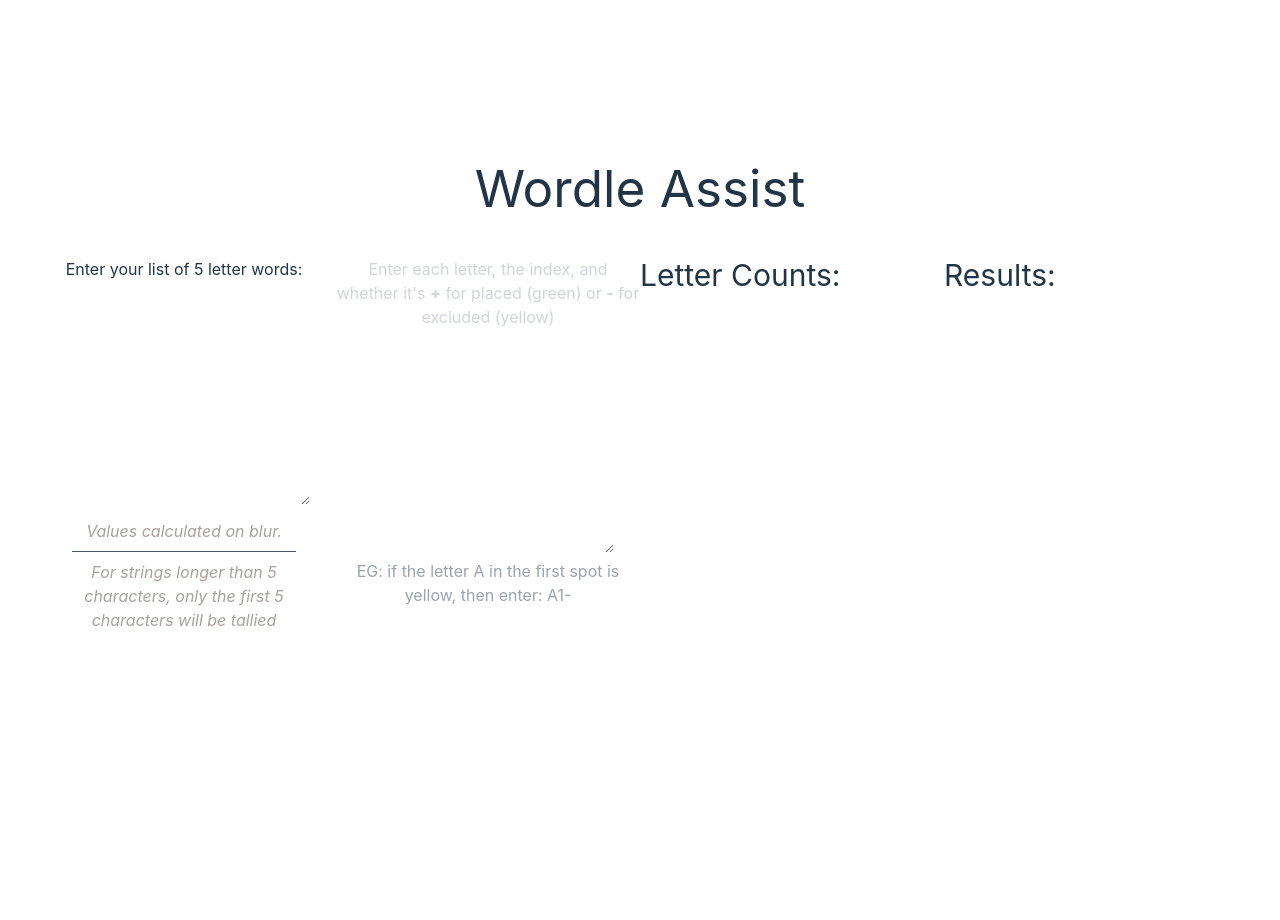
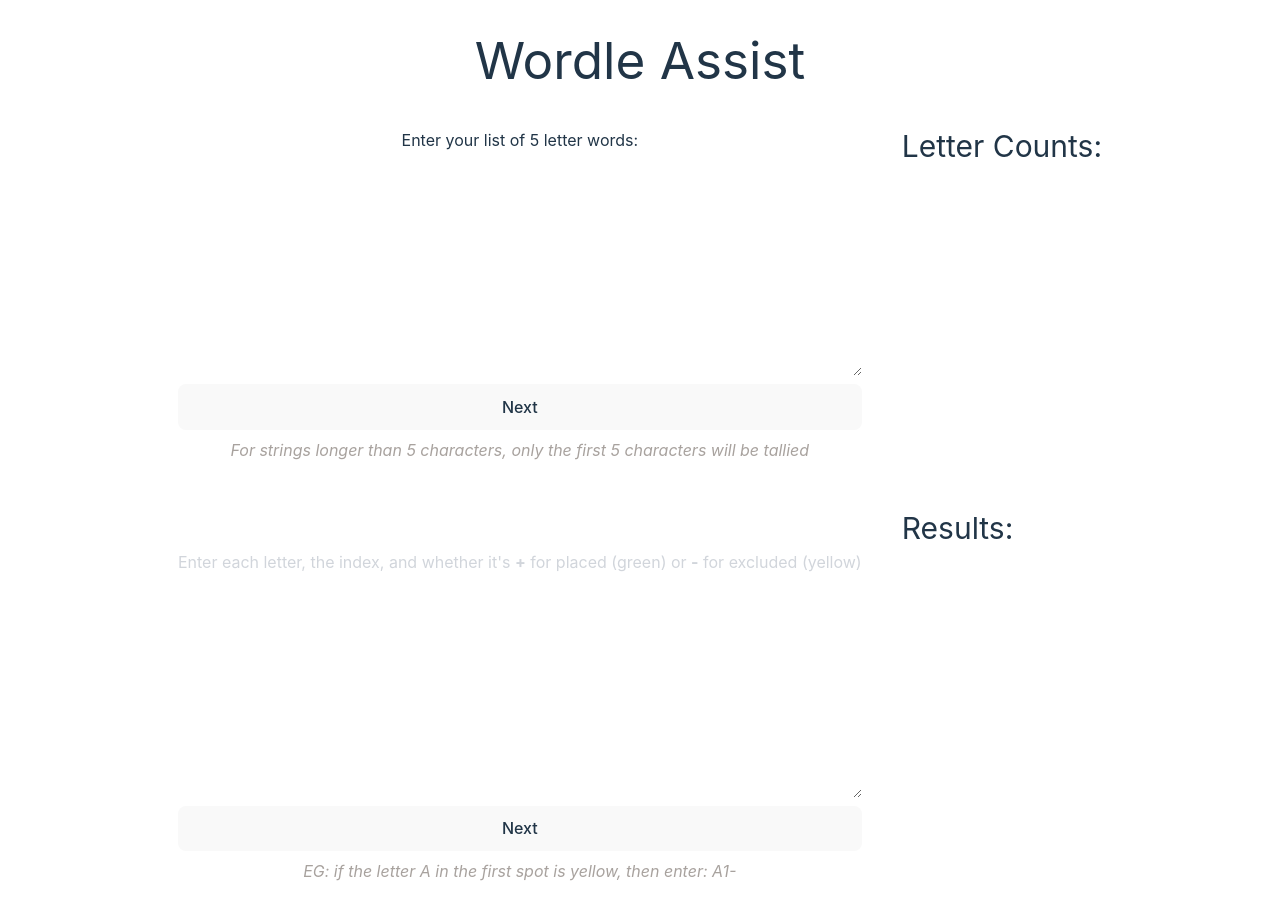
Before and after one commit to cameronolivier/wordle-assist, a React (Vite) app: page / in a window 1280 px wide. Shown: the top 920 px of the page. Before the commit the page ends 800 px from the top, so only its background shows below. Built offline with nearby package versions, Linux system fonts and the light colour scheme.

Commit message:
refactor: restructuring ui

```diff
--- a/src/components/RankedWords/RankedWords.tsx
+++ b/src/components/RankedWords/RankedWords.tsx
@@ -40,7 +40,7 @@
   return (
     <div className="flex-1">
       <h2 className="text-3xl text-left">Results:</h2>
-      <div>
+      <div className="text-left">
         {Object.keys(wordCounts).length > 0 &&
           Object.entries(wordCounts)
             .sort((a, b) => b[1].count - a[1].count)
--- a/src/components/WordEntryField/WordEntryField.tsx
+++ b/src/components/WordEntryField/WordEntryField.tsx
@@ -1,4 +1,4 @@
-import { FocusEvent, useEffect, useState } from 'react'
+import { FocusEvent, useEffect, useRef, useState } from 'react'
 import { Maybe } from '../../types'
 
 type Props = {
@@ -6,28 +6,35 @@
 }
 const WordEntryField = ({ onWordsUpdate }: Props) => {
   const [words, setWords] = useState<string[]>()
+  const wordsRef = useRef<HTMLTextAreaElement>(null)
 
   useEffect(() => {
     onWordsUpdate(words)
   }, [onWordsUpdate, words])
 
-  const handleWords = (
-    e: FocusEvent<HTMLTextAreaElement, HTMLTextAreaElement>,
-  ) => {
-    const wordList = e.target.value.split('\n')
-    setWords(wordList)
+  const handleWords = () => {
+    if (wordsRef.current) {
+      const wordList = wordsRef.current?.value.split('\n')
+      setWords(wordList)
+    }
   }
+
   return (
-    <div className="flex-1">
+    <div className="flex flex-col flex-1 mb-20">
       <p>Enter your list of 5 letter words:</p>
       <textarea
+        ref={wordsRef}
         rows={20}
         onBlur={handleWords}
-        className="h-56 text-l ls-1 p-4"
+        className="h-56 text-l ls-1 p-4 mb-2"
       />
-      <p className="italic text-stone-400 border-b border-slate-600 mx-10 mt-2 pb-2">
-        Values calculated on blur.
-      </p>
+      <button
+        className="block justify-center content-center"
+        onClick={handleWords}
+      >
+        Next
+      </button>
+
       <p className="italic text-stone-400 mx-10 my-2">
         For strings longer than 5 characters, only the first 5 characters will
         be tallied
--- a/src/components/WordFilterRules/WordFilterRules.tsx
+++ b/src/components/WordFilterRules/WordFilterRules.tsx
@@ -1,4 +1,4 @@
-import { FocusEvent, useEffect, useState } from 'react'
+import { FocusEvent, useEffect, useRef, useState } from 'react'
 import { Maybe } from '../../types'
 import { filterWords } from './WordFilterRules.utils'
 
@@ -8,6 +8,7 @@
 }
 
 const WordFilterRules = ({ words, onFilterUpdate }: Props) => {
+  const wordFilterRef = useRef<HTMLTextAreaElement>(null)
   const [rules, setRules] = useState<string[]>([])
 
   useEffect(() => {
@@ -17,25 +18,31 @@
     }
   }, [rules, words])
 
-  const handleWords = (
-    e: FocusEvent<HTMLTextAreaElement, HTMLTextAreaElement>,
-  ) => {
-    const letterRules = e.target.value.split('\n')
-    setRules(letterRules)
+  const handleWords = () => {
+    if (wordFilterRef.current) {
+      const letterRules = wordFilterRef.current?.value.split('\n')
+      setRules(letterRules)
+    }
   }
 
   return (
-    <div className="flex-1">
+    <div className="flex flex-col flex-1">
       <p className="text-gray-300">
         Enter each letter, the index, and whether it's <strong>+</strong> for
         placed (green) or <strong>-</strong> for excluded (yellow)
       </p>
       <textarea
+        ref={wordFilterRef}
         rows={20}
-        onBlur={handleWords}
-        className="h-56 text-l ls-1 p-4"
+        className="h-56 text-l ls-1 p-4 mb-2"
       />
-      <p className="text-gray-400">
+      <button
+        className="block justify-center content-center"
+        onClick={handleWords}
+      >
+        Next
+      </button>
+      <p className="italic text-stone-400 mx-10 my-2">
         EG: if the letter A in the first spot is yellow, then enter: A1-
       </p>
     </div>
--- a/src/modules/App/App.tsx
+++ b/src/modules/App/App.tsx
@@ -15,10 +15,14 @@
     <div className="App">
       <h1 className="mb-10">Wordle Assist</h1>
       <div className="flex">
-        <WordEntryField onWordsUpdate={setWords} />
-        <WordFilterRules words={words} onFilterUpdate={setFilteredWords} />
-        <LetterCount words={filteredWords} onLettersUpdate={setLetters} />
-        <RankedWords letters={letters} words={filteredWords} />
+        <div className="flex flex-col mr-10">
+          <WordEntryField onWordsUpdate={setWords} />
+          <WordFilterRules words={words} onFilterUpdate={setFilteredWords} />
+        </div>
+        <div className="flex flex-col">
+          <LetterCount words={filteredWords} onLettersUpdate={setLetters} />
+          <RankedWords letters={letters} words={filteredWords} />
+        </div>
       </div>
     </div>
   )
```
Also changed, not shown: 1 other file (tests, documents, lock files or other folders).
